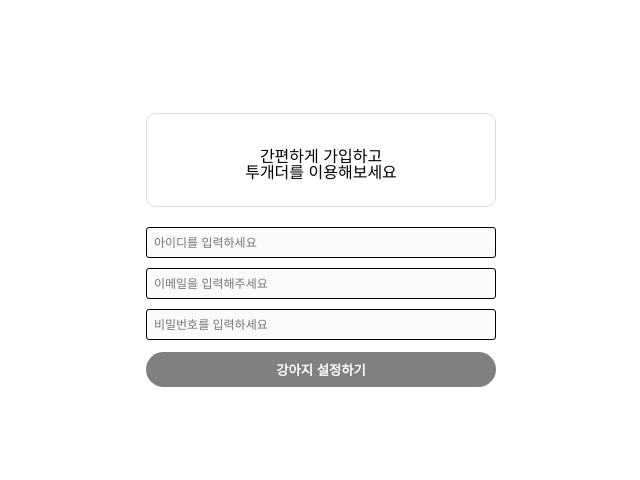
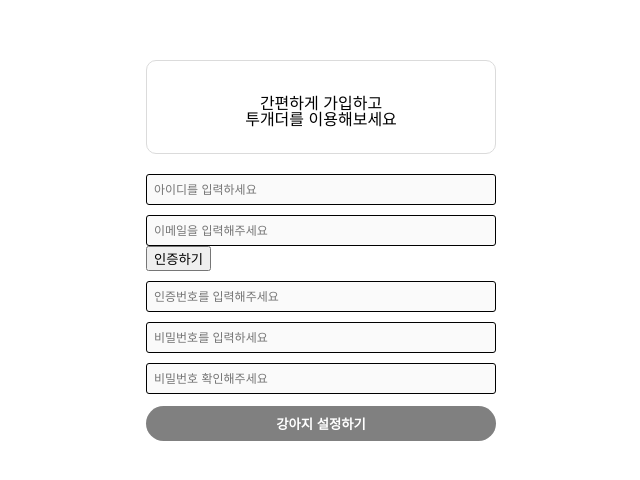
Before and after one commit to The2gaether/2Gaether_FE, a React (Create React App) app: page /signUp in a window 1280 px wide. Shown: the part 150-630 px from the top of the page, without its empty margins (319-959 px from the left). Built offline with nearby package versions, Linux system fonts and the light colour scheme.

Commit message:
카카오톡로그인 버튼 변경과 이메일인증 버튼 만듬

```diff
--- a/db.json
+++ b/db.json
@@ -85,6 +85,76 @@
     }
   ],
   "profile": {
-    "nQS4pWZYUAQ-A870ChIj0gUXUOqbyrdKgSiPnZlsFxptd21etn0pWXvEH4yjVNqs-i3_pQoqJVMAAAGGNLIeBQ": ""
-  }
+    "pev7xauvu5dR5lkYwpnit-iu5mAJY96Ugk5OsrEsbxh-R-YywH8vKF1-UoSQyD2W1zAvzwopyV4AAAGGNijlkw": ""
+  },
+  "emailCheck": [
+    {
+      "id": 1,
+      "body": "some comment",
+      "postId": 1
+    },
+    {
+      "id": 300,
+      "email": {
+        "email_check": "wldnr1208@naver.com"
+      }
+    },
+    {
+      "id": 500,
+      "email": {
+        "email": "wldnr1208@naver.com"
+      }
+    },
+    {
+      "id": 501,
+      "email": {
+        "email": "tenstsdfdsfdsf@naver.com"
+      }
+    },
+    {
+      "id": 502,
+      "email": {
+        "email": "wldnr1208@naver.com"
+      }
+    },
+    {
+      "id": 503
+    },
+    {
+      "id": 505,
+      "email": {
+        "email": "wldnr1208@naver.com"
+      }
+    },
+    {
+      "id": 506,
+      "email": {
+        "email": "wldnr120835@naver.com"
+      }
+    },
+    {
+      "id": 507,
+      "email": {
+        "email": "wldnr120835@naver.com"
+      }
+    },
+    {
+      "id": 508,
+      "payload": {
+        "email": "tenstsdfdsfdsf@naver.com"
+      }
+    },
+    {
+      "id": 510,
+      "payload": {
+        "email": "wldnr1208@naver.com"
+      }
+    },
+    {
+      "id": 51,
+      "payload": {
+        "email": "wldnr120835@naver.com"
+      }
+    }
+  ]
 }
--- a/src/pages/dogSignup/DogSignUpForm.jsx
+++ b/src/pages/dogSignup/DogSignUpForm.jsx
@@ -2,6 +2,7 @@
 import styled from "styled-components";
 import { useDispatch, useSelector } from "react-redux";
 import { useNavigate } from "react-router-dom";
+import { __postDog } from "../../redux/modules/signupSlice";
 import axios from "axios";
 import noImg from "../../src_assets/no-image-found.png";
 
--- a/src/pages/kakaoLogin/Kakaologin.jsx
+++ /dev/null
@@ -1,15 +0,0 @@
-import React from "react";
-import kakaologo from "../../assets/img/kakaologo.png";
-import { KAKAO_AUTH_URL } from "../../shared/OAuth";
-
-function KakaoLogin() {
-  return (
-    <>
-      <a href={KAKAO_AUTH_URL}>
-        <img src={kakaologo} />
-      </a>
-    </>
-  );
-}
-
-export default KakaoLogin;
--- a/src/pages/kakaoLogin/kakao.js
+++ b/src/pages/kakaoLogin/kakao.js
@@ -1,6 +1,6 @@
 import React, { useEffect } from "react";
 import { useDispatch } from "react-redux";
-import { __postLogin } from "../../redux/modules/kakaoSlice";
+import { __kakaoLogin } from "../../redux/modules/kakaoSlice";
 
 const Kakao = (props) => {
   const dispatch = useDispatch();
@@ -15,7 +15,7 @@
   console.log(code);
   useEffect(() => {
     //백엔드로 쿠키 토큰 전송
-    dispatch(__postLogin(code));
+    dispatch(__kakaoLogin(code));
   }, []);
 
   return (
--- a/src/pages/login/Login.jsx
+++ b/src/pages/login/Login.jsx
@@ -4,6 +4,7 @@
 import { useEffect, useState } from "react";
 import { useDispatch, useSelector } from "react-redux";
 import { __postLogin } from "../../redux/modules/userSlice";
+import { KAKAO_AUTH_URL } from "../../shared/OAuth";
 
 function Login() {
   const navigate = useNavigate();
@@ -70,12 +71,8 @@
           <span>Or</span>
           <div></div>
         </Separator>
-        <KakaoSignIn
-          onClick={() => {
-            navigate("/kakaologin");
-          }}
-        >
-          카카오로그인
+        <KakaoSignIn>
+          <a href={KAKAO_AUTH_URL}> 카카오로그인 </a>
         </KakaoSignIn>
         <SignUpBtn
           onClick={() => {
--- a/src/pages/signUp/SignUp.jsx
+++ b/src/pages/signUp/SignUp.jsx
@@ -3,7 +3,7 @@
 import { useNavigate } from "react-router-dom";
 import { useEffect, useState } from "react";
 import { useDispatch, useSelector } from "react-redux";
-import { __postUser } from "../../redux/modules/userSlice";
+import { __emailCheck, __postUser } from "../../redux/modules/userSlice";
 
 function SignUp() {
   const navigate = useNavigate();
@@ -14,19 +14,23 @@
     username: "",
     email: "",
     password: "",
+    check_password: "",
   };
+
+  const [email_check, setemailcheck] = useState("");
 
   //유저 스테이트 생성
   const [user, setUser] = useState(initialState);
 
   //유저 스테이트 구조분해 할당
-  const { username, email, password } = user;
+  const { username, email, password, check_password } = user;
 
   //상태관리 위해 초기값 세팅
 
   const [usernameInput, setusernameInput] = useState("");
   const [emailInput, setEmailInput] = useState("");
   const [passInput, setPassInput] = useState("");
+  const [checkpassInput, setcheckpassInput] = useState("");
 
   //정규식
   const regusername = /^[a-z0-9]{4,8}$/;
@@ -52,10 +56,14 @@
     if (name === "password")
       !regPassword.test(value)
         ? setPassInput(
-            `8~15자의 영문 대소문자와 숫자로 입력해주세요.
-                           특수문자(!@#$%^&*)도 사용 가능합니다.`
+            `8~15자의 영문 대소문자와 숫자 그리고
+                           특수문자(!@#$%^&*)를 입력해주세요.`
           )
         : setPassInput("");
+    if (name === "check_password")
+      password !== value
+        ? setcheckpassInput("비밀번호가 불일치합니다")
+        : setcheckpassInput("");
   };
   // 회원가입 POST요청 및 공백 존재 시 경고창 생성
   const onSubmitUserHandler = (e) => {
@@ -66,6 +74,9 @@
       password.trim() === ""
     ) {
       return alert("아이디랑 비밀번호를 입력해주세요!");
+    }
+    if (password !== check_password) {
+      return alert("다시 비번좀!");
     }
 
     dispatch(
@@ -109,10 +120,33 @@
               placeholder="이메일을 입력해주세요"
               onChange={onChangeUserHandler}
             ></StInput>
+            <button
+              type="button"
+              value={email}
+              onClick={() => {
+                dispatch(
+                  __emailCheck({
+                    email,
+                  })
+                );
+              }}
+            >
+              인증하기
+            </button>
           </div>
           <p id="help-user" className="help">
             {emailInput}
           </p>
+
+          <div>
+            <StInput
+              type="txet"
+              name="email_check"
+              value={email_check}
+              placeholder="인증번호를 입력해주세요"
+              onChange={(e) => setemailcheck(e.target.value)}
+            ></StInput>
+          </div>
 
           <div>
             <StInput
@@ -126,7 +160,18 @@
           <p id="help-password1" className="help">
             {passInput}
           </p>
-
+          <div>
+            <StInput
+              type="password"
+              name="check_password"
+              value={check_password}
+              placeholder="비밀번호 확인해주세요"
+              onChange={onChangeUserHandler}
+            ></StInput>
+          </div>
+          <p id="help-password2" className="help">
+            {checkpassInput}
+          </p>
           <LogInBtn>강아지 설정하기</LogInBtn>
         </SignUpBox>
       </Wrapper>
--- a/src/redux/modules/KakaoSlice.js
+++ b/src/redux/modules/KakaoSlice.js
@@ -10,7 +10,7 @@
 };
 
 //로그인 POST요청
-export const __postLogin = createAsyncThunk(
+export const __kakaoLogin = createAsyncThunk(
   "login",
   async (payload, thunkAPI) => {
     try {
@@ -40,10 +40,10 @@
   initialState,
   reducers: {},
   extraReducers: {
-    [__postLogin.pending]: (state) => {
+    [__kakaoLogin.pending]: (state) => {
       state.isLoading = true;
     },
-    [__postLogin.fulfilled]: (state, action) => {
+    [__kakaoLogin.fulfilled]: (state, action) => {
       state.isLoading = false;
       state.isLogin = true;
     },
--- a/src/redux/modules/userSlice.js
+++ b/src/redux/modules/userSlice.js
@@ -53,7 +53,27 @@
     }
   }
 );
-
+//email전송기능
+export const __emailCheck = createAsyncThunk(
+  "emailcheck",
+  async (payload, thunkAPI) => {
+    console.log(payload);
+    const data1 = {
+      id: 508,
+      payload,
+    };
+    try {
+      const { data } = await axios.post(
+        "http://localhost:3001/emailCheck",
+        data1
+      );
+      console.log(payload);
+      return thunkAPI.fulfillWithValue(data);
+    } catch (error) {
+      return thunkAPI.rejectWithValue(error);
+    }
+  }
+);
 const userList = createSlice({
   name: "userList",
   initialState,
@@ -81,6 +101,20 @@
       state.isLoading = false;
       state.isLogin = true;
     },
+    [__postLogin.rejected]: (state, action) => {
+      state.isLoading = false;
+      state.error = action.payload;
+    },
+    [__emailCheck.pending]: (state) => {
+      state.isLoading = true;
+    },
+    [__emailCheck.fulfilled]: (state, action) => {
+      state.isLoading = false;
+    },
+    [__emailCheck.rejected]: (state, action) => {
+      state.isLoading = false;
+      state.error = action.payload;
+    },
   },
 });
 export default userList.reducer;
--- a/src/shared/Router.jsx
+++ b/src/shared/Router.jsx
@@ -13,7 +13,6 @@
 import EditUser from "../pages/editUser/EditUser";
 import MyDog from "../pages/myDog/MyDog";
 import Kakao from "../pages/kakaoLogin/kakao";
-import KakaoLogin from "../pages/kakaoLogin/Kakaologin";
 import ChatRoom from "../pages/chatting/ChatRoom";
 import WelcomePage from "../pages/welcomepage/WelcomePage";
 
@@ -22,10 +21,18 @@
     <BrowserRouter>
       <Routes>
         <Route path="/" element={<Home />} />
-        <Route path="/welcomePage" element={<WelcomePage />} />
+        <Route
+          path="/welcomePag김태리
+        서현진
+        이다희
+        고윤정
+        한소희
+        이주빈
+        e"
+          element={<WelcomePage />}
+        />
         <Route path="/login" element={<Login />} />
         <Route path="/signUp" element={<SignUp />} />
-        <Route path="/kakaologin" element={<KakaoLogin />} />
         <Route path="/oauth/callback/kakao" element={<Kakao />} />
         <Route path="/dogSignUp" element={<DogSignUp />} />
         <Route path="/giveLove" element={<GiveLove />} />
@@ -37,7 +44,6 @@
         <Route path="/editDog" element={<EditDog />} />
         <Route path="/editUser" element={<EditUser />} />
         <Route path="/myDog/:id" element={<MyDog />} />
-        <Route path="/kakaologin" element={<KakaoLogin />} />
       </Routes>
     </BrowserRouter>
   );
```
